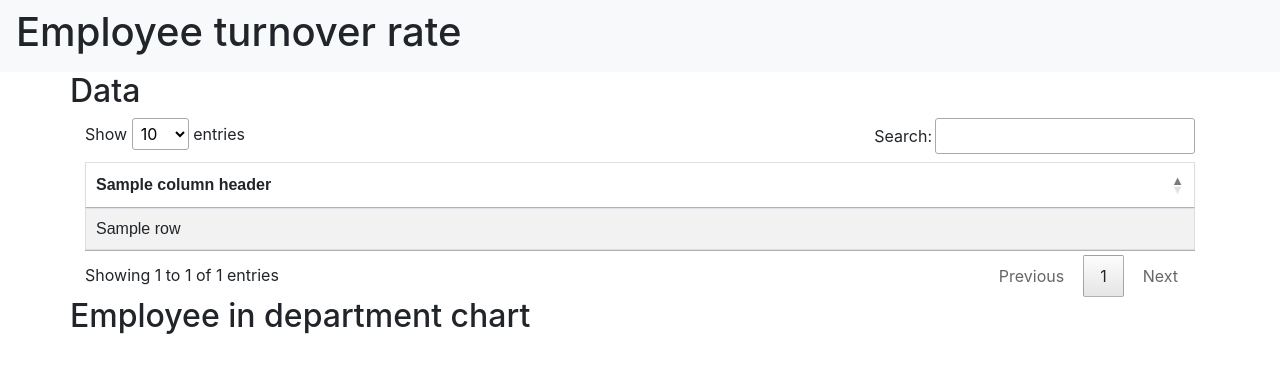
After one commit to quang-ng/auto-eda, a Flask app: template app/templates/eda/charts.html in a window 1280 px wide. The commit adds this page. Shown: the top 373 px of the page. Run offline with Flask 2, Linux system fonts and the light colour scheme; the template is opened without the code that fills it: most values are stand-ins (such as "Sample title", 1, 10 or a date in 2020); some libraries are stand-ins or nearby versions.

Commit message:
employee per deparment

```diff
--- a/app/templates/base.html
+++ b/app/templates/base.html
@@ -11,7 +11,7 @@
     integrity="sha384-ggOyR0iXCbMQv3Xipma34MD+dH/1fQ784/j6cY/iJTQUOhcWr7x9JvoRxT2MZw1T" crossorigin="anonymous">
 
     <link rel="stylesheet" href="{{ url_for('static', filename='style.css') }}">
-  <title>{% block title %}{% endblock %} - S3 Machine Learning Service</title>
+  <title>{% block title %}{% endblock %} Employee TurnOVer Rate Analysis</title>
 </head>
 
 
@@ -43,6 +43,14 @@
     <script src="https://code.jquery.com/ui/1.12.1/jquery-ui.js"></script>
 
 
+    <link rel="stylesheet" href="https://cdn.datatables.net/1.10.20/css/jquery.dataTables.min.css">
+    <script src="https://cdn.datatables.net/1.10.20/js/jquery.dataTables.min.js"></script>
+
+
+    <script src="https://cdn.plot.ly/plotly-latest.min.js"></script>
+
+
+
   <div class="container">
       {% block content %}{% endblock %}
   </div>
--- /dev/null
+++ b/app/templates/eda/charts.html
@@ -0,0 +1,58 @@
+{% extends 'base.html' %}
+
+{% block content %}
+
+<div class="row">
+  <h2>Data</h2>
+</div>
+<div class="row">
+  <div class="col">
+    <table id="data-table" class="table table-striped">
+      <thead>
+        <tr>
+          {% for col_name in column_headers %}
+          <th>{{ col_name }}</th>
+          {% endfor %}
+        </tr>
+      </thead>
+      <tbody>
+        {% for row in rows %}
+        <tr>
+          {% for col_name in column_headers %}
+          <td>{{ row[col_name] }}</td>
+          {% endfor %}
+        </tr>
+        {% endfor %}
+      </tbody>
+    </table>
+
+  </div>
+</div>
+
+<div class="row">
+  <h2>Employee in department chart</h2>
+</div>
+<div class="row">
+  <div class="col">
+    <div id="employee-in-department-chart"></div>
+  </div>
+</div>
+
+<script type="text/javascript">
+  // Basic example
+  $(document).ready(function () {
+    $('#data-table').DataTable();
+    $('.dataTables_length').addClass('bs-select');
+  });
+</script>
+
+
+
+<script type="text/javascript">
+  var employee_in_department_chart = {{employee_in_department_chart | safe}};
+
+  Plotly.plot("employee-in-department-chart", // the ID of the div, created above
+              employee_in_department_chart.data,
+              employee_in_department_chart.layout);
+</script>
+{% endblock %}
--- a/app/templates/eda/list.html
+++ b/app/templates/eda/list.html
@@ -1,9 +1,4 @@
 {% extends 'base.html' %}
-{% set active_page = "eda" %}
-
-{% block header %}
-<h1>{% block title %}EDA list page{% endblock %}</h1>
-{% endblock %}
 
 {% block content %}
 
```
Also changed, not shown: app/eda.py (+50 -1 lines).
